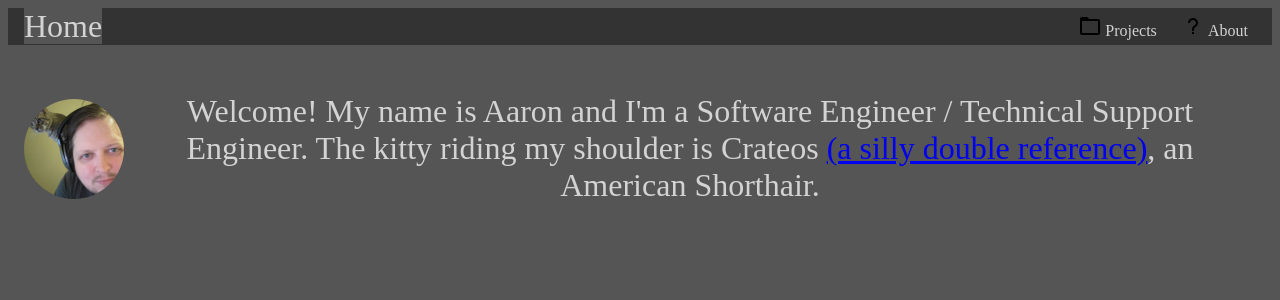
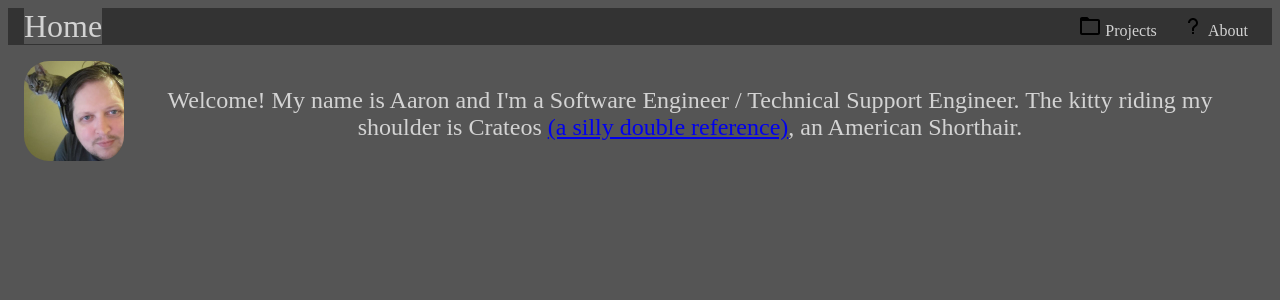
Before and after one commit to DemonMage/demonmage.com, a React (Vite) app in the folder demonmage.com/: page / in a window 1280 px wide. Shown: the top 300 px of the page. Built offline with nearby package versions, Linux system fonts and the light colour scheme.

Commit message:
Added link to full kitty image and updated styling

```diff
--- a/demonmage.com/src/pages/Home.css
+++ b/demonmage.com/src/pages/Home.css
@@ -1,10 +1,11 @@
 .home {
   display: flex;
   align-items: center;
+  font-size: 0.75em;
 }
 
 .home img {
   max-width: 100px;
   max-height: 100px;
-  border-radius: 50%;
+  border-radius: 25%;
 }
--- a/demonmage.com/src/pages/Home.jsx
+++ b/demonmage.com/src/pages/Home.jsx
@@ -4,7 +4,9 @@ import "./Home.css";
 function Home() {
   return (
     <div className="home">
-      <img src={PROFILE_PHOTO} />
+      <a href={PROFILE_PHOTO} target="_blank">
+        <img src={PROFILE_PHOTO} />
+      </a>
       <section>
         <p>
           Welcome! My name is Aaron and I'm a Software Engineer / Technical
```
